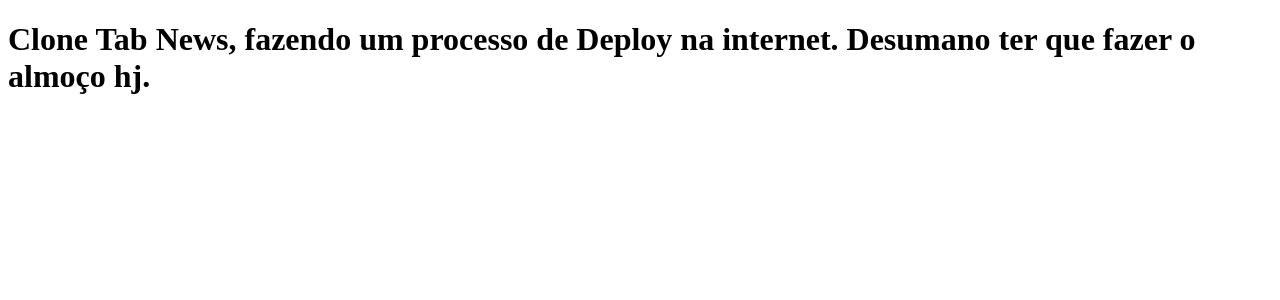
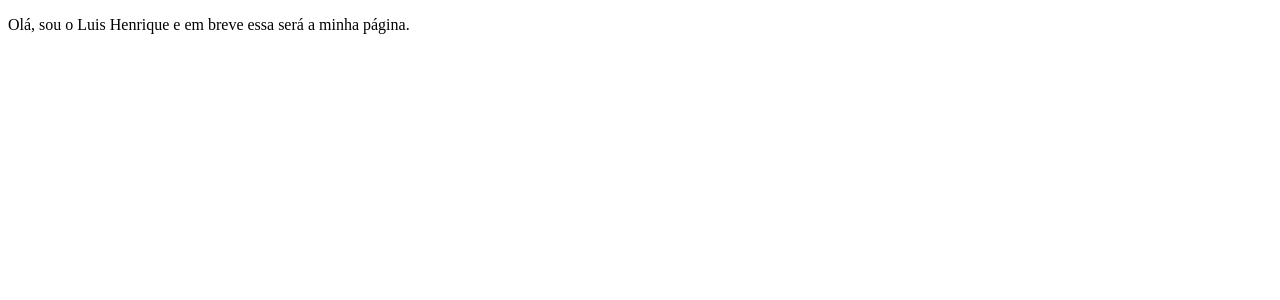
Before and after one commit to ItsMeLuis/clone-tabnews, a Next.js app: page / in a window 1280 px wide. Shown: the top 300 px of the page. Built offline with nearby package versions, Linux system fonts and the light colour scheme.

Commit message:
Atualizando pagina para 'Em construção'

```diff
--- a/pages/index.js
+++ b/pages/index.js
@@ -1,10 +1,8 @@
 function Home() {
-  return (
-    <h1>
-      Clone Tab News, fazendo um processo de Deploy na internet. Desumano ter
-      que fazer o almoço hj.
-    </h1>
+  const content = (
+    <p>Olá, sou o Luis Henrique e em breve essa será a minha página.</p>
   );
+  return content;
 }
 
 export default Home;
```
